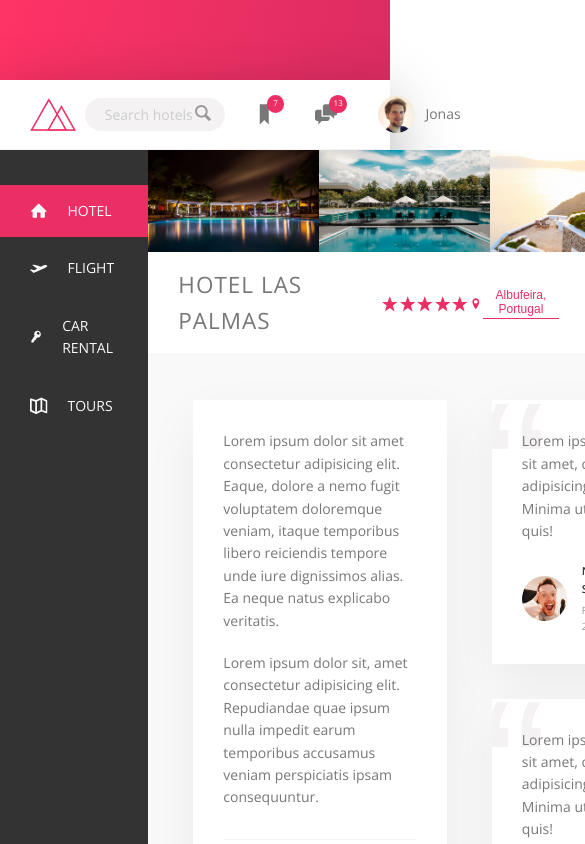
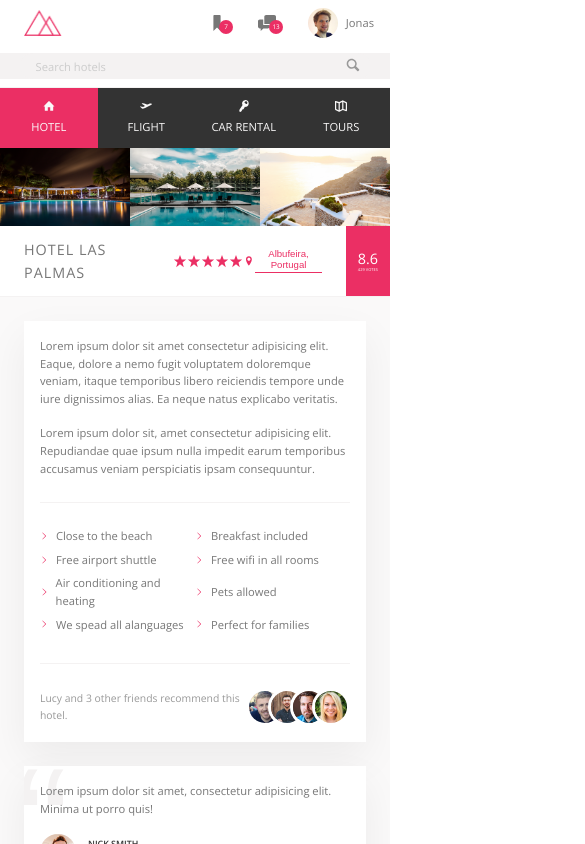
Before and after one commit to watit-thammarat/trillo, a Vue app: page / in a window 390 px wide. Shown: the top 844 px of the page, 585 px wide, since content can reach past the window. Built offline with nearby package versions, Linux system fonts and the light colour scheme.

Commit message:
added responsive design

```diff
--- a/src/sass/_base.scss
+++ b/src/sass/_base.scss
@@ -18,6 +18,12 @@
   --line: 1px solid var(--color-grey-light-2);
 }
 
+$bp-largest: 75em; // 1200px
+$bp-large: 68.75em; // 1100px
+$bp-medium: 56.25em; // 900px
+$bp-small: 37.5em; // 600px
+$bp-smallest: 31.25em; // 500px
+
 * {
   margin: 0;
   padding: 0;
@@ -32,6 +38,10 @@
 html {
   box-sizing: border-box;
   font-size: 62.5%; //1rem = 10px
+
+  @media only screen and (max-width: $bp-large) {
+    font-size: 50%; //1rem = 8px
+  }
 }
 
 body {
--- a/src/sass/_components.scss
+++ b/src/sass/_components.scss
@@ -8,6 +8,12 @@
   display: flex;
   justify-content: center;
   align-items: center;
+
+  @media only screen and (max-width: $bp-smallest) {
+    order: 1;
+    flex: 0 0 100%;
+    background-color: var(--color-grey-light-2);
+  }
 
   &__input {
     font-family: inherit;
@@ -114,11 +120,24 @@
   list-style: none;
   margin-top: 3.5rem;
 
+  @media only screen and (max-width: $bp-medium) {
+    display: flex;
+    margin: 0;
+  }
+
   &__item {
     position: relative;
 
+    @media only screen and (max-width: $bp-medium) {
+      flex: 1;
+    }
+
     &:not(:last-child) {
       margin-bottom: 0.5rem;
+
+      @media only screen and (max-width: $bp-medium) {
+        margin-bottom: 0;
+      }
     }
 
     &:before {
@@ -158,6 +177,16 @@
       align-items: center;
       position: relative;
       z-index: 10;
+
+      @media only screen and (max-width: $bp-medium) {
+        justify-content: center;
+        padding: 2rem;
+      }
+
+      @media only screen and (max-width: $bp-small) {
+        flex-direction: column;
+        padding: 1.5rem 0.5rem;
+      }
     }
   }
 
@@ -166,6 +195,14 @@
     height: 1.75rem;
     margin-right: 2rem;
     fill: currentColor;
+    display: block;
+
+    @media only screen and (max-width: $bp-small) {
+      margin-right: 0;
+      margin-bottom: 0.7rem;
+      width: 1.5rem;
+      height: 1.5rem;
+    }
   }
 }
 
@@ -174,6 +211,10 @@
   font-size: 1.2rem;
   text-align: center;
   padding: 1.5rem;
+
+  @media only screen and (max-width: $bp-medium) {
+    display: none;
+  }
 }
 
 .gallery {
@@ -201,6 +242,11 @@
     text-transform: uppercase;
     letter-spacing: 1px;
     padding: 1.5rem 3rem;
+
+    @media only screen and (max-width: $bp-small) {
+      font-size: 1.8rem;
+      padding: 1.25 2rem;
+    }
   }
 
   &__stars {
@@ -236,17 +282,29 @@
     justify-content: center;
     color: #fff;
     padding: 0 2rem;
+
+    @media only screen and (max-width: $bp-small) {
+      padding: 0 1.5rem;
+    }
   }
 
   &__rating-average {
     font-size: 2.25rem;
     font-weight: 300;
     margin-bottom: -3px;
+
+    @media only screen and (max-width: $bp-small) {
+      font-size: 1.8rem;
+    }
   }
 
   &__rating-count {
     font-size: 0.8rem;
     text-transform: uppercase;
+
+    @media only screen and (max-width: $bp-small) {
+      font-size: 0.5rem;
+    }
   }
 }
 
@@ -347,6 +405,7 @@
   }
 
   &__friends {
+    display: flex;
   }
 
   &__photo {
@@ -357,7 +416,7 @@
     box-sizing: content-box;
 
     &:not(:first-child) {
-      margin-left: -1.5rem;
+      margin-left: -2rem;
     }
   }
 }
@@ -370,8 +429,21 @@
   position: relative;
   overflow: hidden;
 
+  @media only screen and (max-width: $bp-medium) {
+    padding: 2rem;
+    margin-bottom: 3rem;
+  }
+
+  @media only screen and (max-width: $bp-small) {
+    align-self: stretch;
+  }
+
   &--2 {
     margin-bottom: auto;
+
+    @media only screen and (max-width: $bp-small) {
+      margin-bottom: 3rem;
+    }
   }
 
   &__text {
@@ -432,6 +504,10 @@
 .cta {
   padding: 3.5rem 0;
   text-align: center;
+
+  @media only screen and (max-width: $bp-medium) {
+    padding: 2.5rem;
+  }
 
   &__book-now {
     text-transform: uppercase;
--- a/src/sass/_layout.scss
+++ b/src/sass/_layout.scss
@@ -4,6 +4,12 @@
   margin: 8rem auto;
   background-color: var(--color-grey-light-2);
   box-shadow: var(--shadow-dark);
+
+  @media only screen and (max-width: $bp-largest) {
+    margin: 0;
+    max-width: 100%;
+    width: 100%;
+  }
 }
 
 .header {
@@ -14,10 +20,20 @@
   display: flex;
   justify-content: space-between;
   align-items: center;
+
+  @media only screen and (max-width: $bp-smallest) {
+    flex-wrap: wrap;
+    height: 11rem;
+    align-content: space-around;
+  }
 }
 
 .content {
   display: flex;
+
+  @media only screen and (max-width: $bp-medium) {
+    flex-direction: column;
+  }
 }
 
 .sidebar {
@@ -39,6 +55,14 @@
   background-color: var(--color-grey-light-1);
   border-bottom: var(--line);
   font-size: 1.4rem;
+
+  @media only screen and (max-width: $bp-medium) {
+    padding: 3rem;
+  }
+
+  @media only screen and (max-width: $bp-small) {
+    flex-direction: column;
+  }
 }
 
 .description {
@@ -47,6 +71,16 @@
   margin-right: 4.5rem;
   box-shadow: var(--shadow-light);
   padding: 3rem;
+
+  @media only screen and (max-width: $bp-medium) {
+    padding: 2rem;
+    margin-right: 3rem;
+  }
+
+  @media only screen and (max-width: $bp-small) {
+    margin-right: 0;
+    margin-bottom: 3rem;
+  }
 }
 
 .user-review {
```
